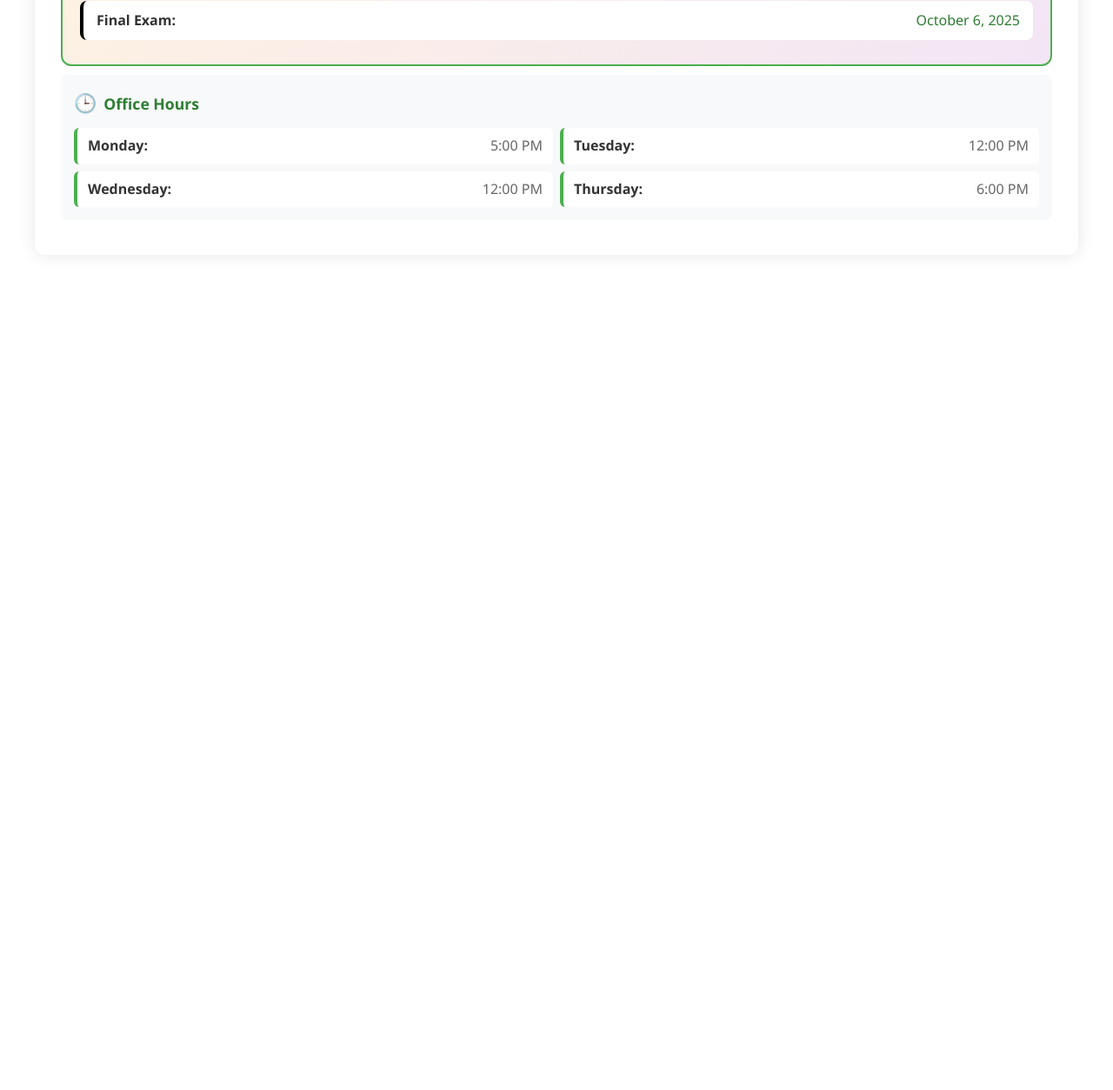
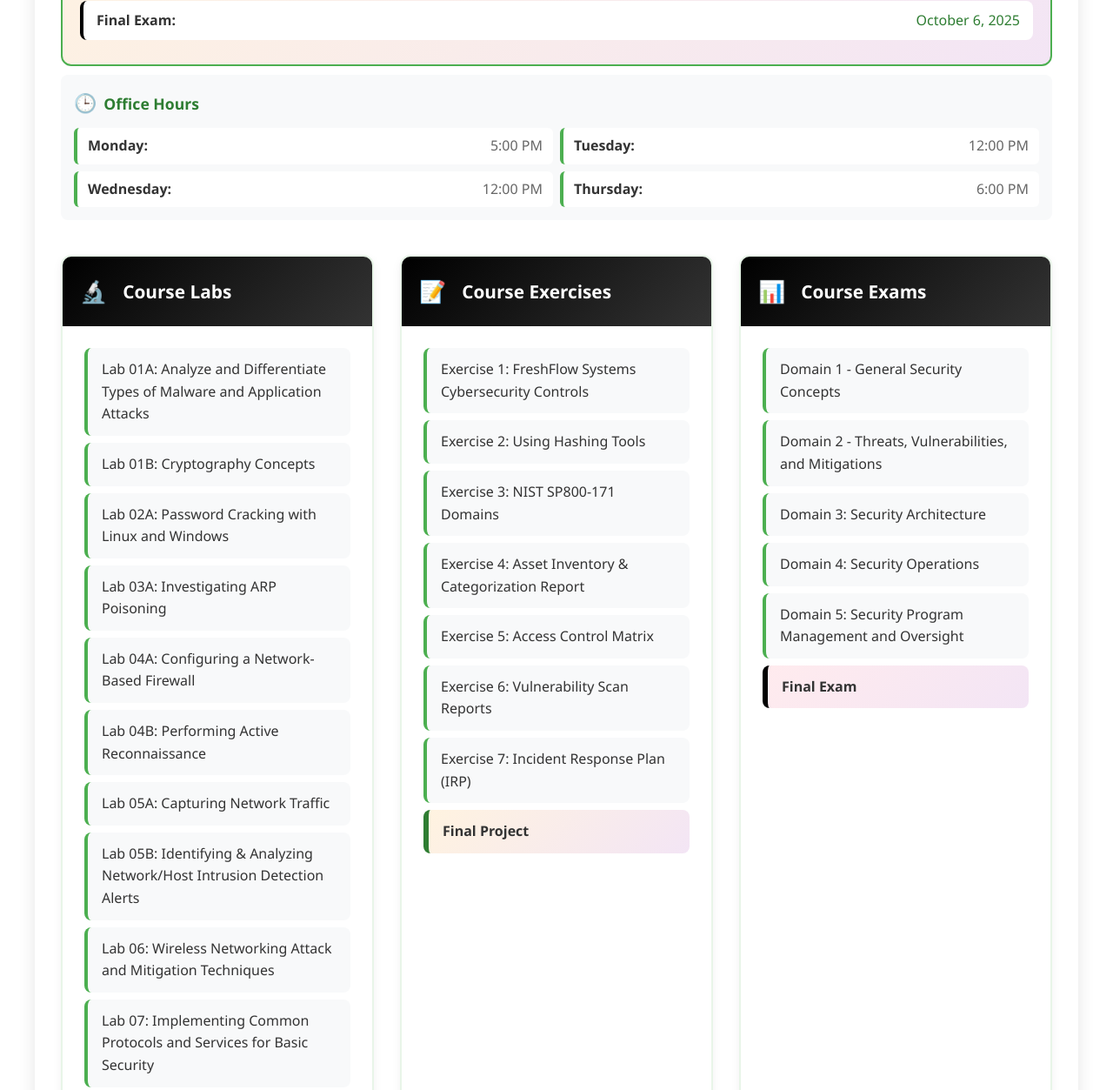
Before and after one commit to sands-mvcc/lan153, a plain HTML site: page course.html in a window 1280 px wide. Shown: the part 873-2126 px from the top of the page at 87% size. Before the commit the page ends 1186 px from the top, so only its background shows below. Drawn offline with Linux system fonts and the light colour scheme.

Commit message:
Update course.html

```diff
--- a/course.html
+++ b/course.html
@@ -247,6 +247,56 @@
             font-size: 1.2em;
             margin-right: 8px;
         }
+
+        .content-sections {
+            display: grid;
+            grid-template-columns: 1fr;
+            gap: 30px;
+            padding: 0 30px 40px;
+        }
+
+        .lab-item, .exercise-item, .exam-item {
+            padding: 12px 16px;
+            margin-bottom: 8px;
+            background: #f8f9fa;
+            border-radius: 8px;
+            border-left: 4px solid #4caf50;
+            transition: all 0.2s ease;
+            font-weight: 500;
+            color: #333;
+        }
+
+        .lab-item:hover, .exercise-item:hover, .exam-item:hover {
+            background: #e8f5e8;
+            transform: translateX(5px);
+            box-shadow: 0 2px 8px rgba(76, 175, 80, 0.15);
+        }
+
+        .final-project {
+            background: linear-gradient(135deg, #fff3e0, #f3e5f5) !important;
+            border-left-color: #2e7d32 !important;
+            font-weight: 600;
+            border-left-width: 6px !important;
+        }
+
+        .final-exam {
+            background: linear-gradient(135deg, #ffebee, #f3e5f5) !important;
+            border-left-color: #000000 !important;
+            font-weight: 600;
+            border-left-width: 6px !important;
+        }
+
+        @media (min-width: 1024px) {
+            .content-sections {
+                grid-template-columns: 1fr 1fr 1fr;
+            }
+        }
+
+        @media (max-width: 768px) {
+            .content-sections {
+                padding: 0 20px 40px;
+            }
+        }
     </style>
 </head>
 <body>
@@ -349,6 +399,60 @@
                 </div>
             </div>
         </div>
+
+        <!-- Course Content Sections -->
+        <div class="content-sections">
+            <div class="card">
+                <div class="card-header">
+                    <span class="emoji">🔬</span>
+                    Course Labs
+                </div>
+                <div class="card-body">
+                    <div class="lab-item">Lab 01A: Analyze and Differentiate Types of Malware and Application Attacks</div>
+                    <div class="lab-item">Lab 01B: Cryptography Concepts</div>
+                    <div class="lab-item">Lab 02A: Password Cracking with Linux and Windows</div>
+                    <div class="lab-item">Lab 03A: Investigating ARP Poisoning</div>
+                    <div class="lab-item">Lab 04A: Configuring a Network-Based Firewall</div>
+                    <div class="lab-item">Lab 04B: Performing Active Reconnaissance</div>
+                    <div class="lab-item">Lab 05A: Capturing Network Traffic</div>
+                    <div class="lab-item">Lab 05B: Identifying & Analyzing Network/Host Intrusion Detection Alerts</div>
+                    <div class="lab-item">Lab 06: Wireless Networking Attack and Mitigation Techniques</div>
+                    <div class="lab-item">Lab 07: Implementing Common Protocols and Services for Basic Security</div>
+                </div>
+            </div>
+
+            <div class="card">
+                <div class="card-header">
+                    <span class="emoji">📝</span>
+                    Course Exercises
+                </div>
+                <div class="card-body">
+                    <div class="exercise-item">Exercise 1: FreshFlow Systems Cybersecurity Controls</div>
+                    <div class="exercise-item">Exercise 2: Using Hashing Tools</div>
+                    <div class="exercise-item">Exercise 3: NIST SP800-171 Domains</div>
+                    <div class="exercise-item">Exercise 4: Asset Inventory & Categorization Report</div>
+                    <div class="exercise-item">Exercise 5: Access Control Matrix</div>
+                    <div class="exercise-item">Exercise 6: Vulnerability Scan Reports</div>
+                    <div class="exercise-item">Exercise 7: Incident Response Plan (IRP)</div>
+                    <div class="exercise-item final-project">Final Project</div>
+                </div>
+            </div>
+
+            <div class="card">
+                <div class="card-header">
+                    <span class="emoji">📊</span>
+                    Course Exams
+                </div>
+                <div class="card-body">
+                    <div class="exam-item">Domain 1 - General Security Concepts</div>
+                    <div class="exam-item">Domain 2 - Threats, Vulnerabilities, and Mitigations</div>
+                    <div class="exam-item">Domain 3: Security Architecture</div>
+                    <div class="exam-item">Domain 4: Security Operations</div>
+                    <div class="exam-item">Domain 5: Security Program Management and Oversight</div>
+                    <div class="exam-item final-exam">Final Exam</div>
+                </div>
+            </div>
+        </div>
     </div>
 </body>
 </html>
```
